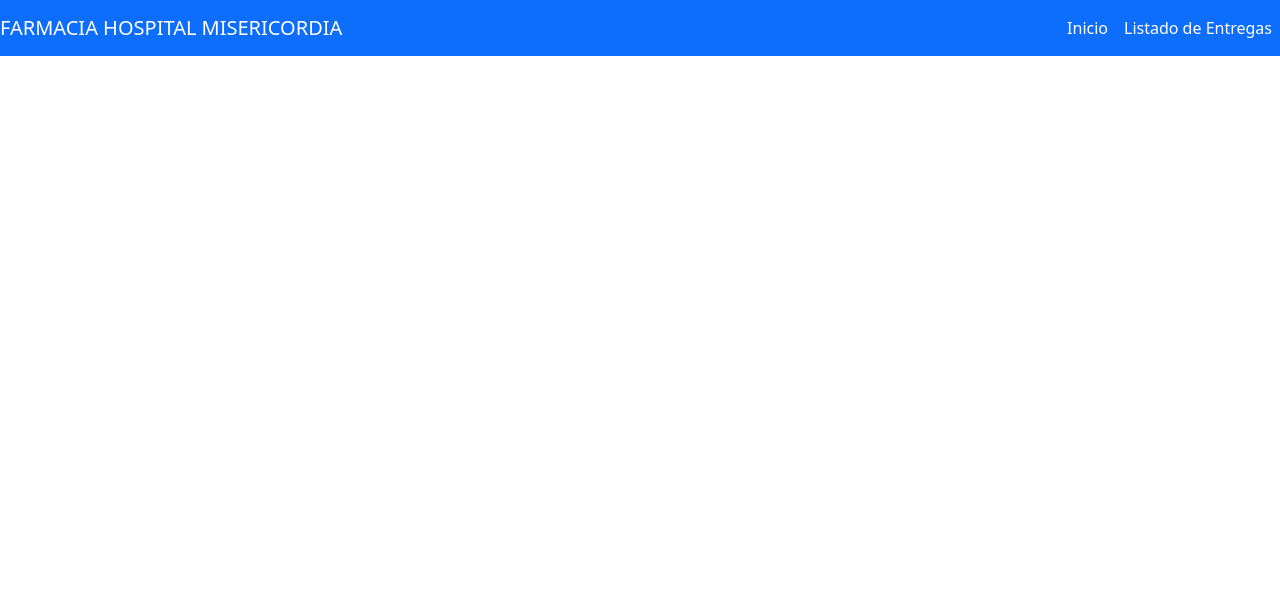
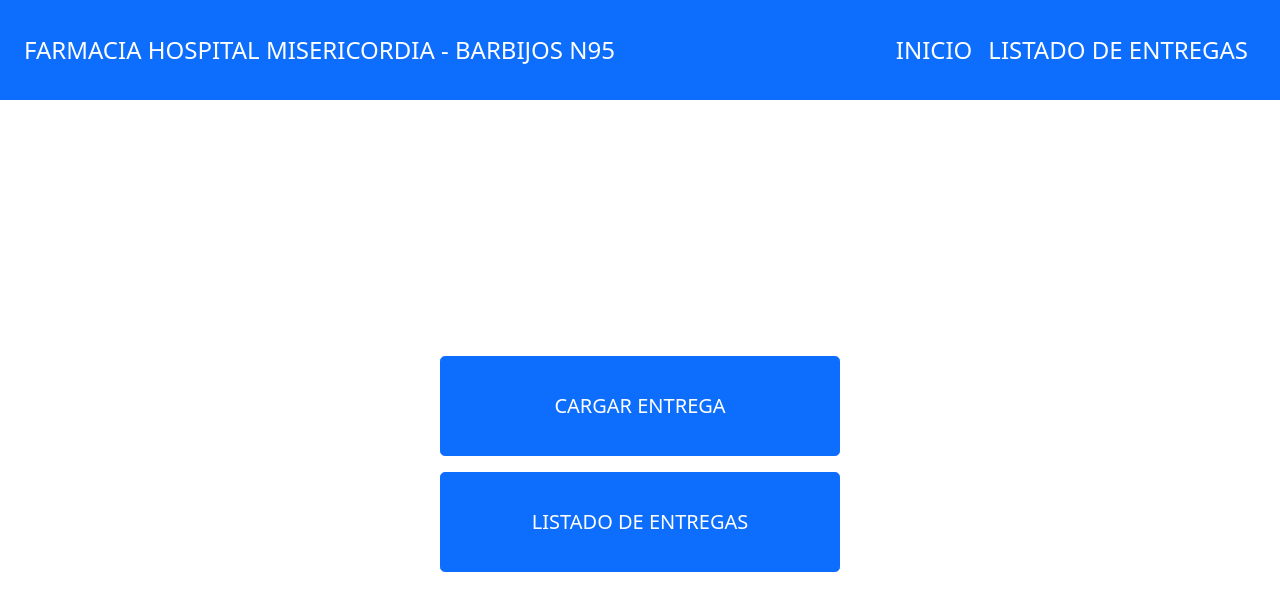
Before and after one commit to ponzi-miranda/BARBIJOS-N95, an Angular app in the folder client/: page / in a window 1280 px wide. Shown: the top 610 px of the page. Built offline with nearby package versions, Linux system fonts and the light colour scheme.

Commit message:
Pagina de Inicio

```diff
--- a/client/src/app/app.component.html
+++ b/client/src/app/app.component.html
@@ -1 +1,13 @@
 <app-navigation></app-navigation>
+<div class="container">
+  <div class="row">
+    <div class="col-12">
+      <div class="row pt-3 buttons">
+        <button type="submit" class="btn btn-primary btn-lg btn-block">CARGAR ENTREGA</button>
+      </div>
+      <div class="row pt-3 buttons">
+        <button type="submit" class="btn btn-primary btn-lg btn-block">LISTADO DE ENTREGAS</button>
+      </div>
+    </div>
+  </div>
+</div>
--- a/client/src/app/app.component.scss
+++ b/client/src/app/app.component.scss
@@ -0,0 +1,13 @@
+.container {
+  text-align: center;
+  padding-top: 15rem;
+}
+
+.btn-primary {
+  width: 25rem;
+  height: 5em;
+}
+
+.buttons {
+  justify-content: center;
+}
--- a/client/src/app/components/navigation/navigation.component.html
+++ b/client/src/app/components/navigation/navigation.component.html
@@ -1,5 +1,5 @@
 <nav class="navbar navbar-expand-lg navbar-light bg-primary">
-  <a class="navbar-brand text-white" routerLink="/">FARMACIA HOSPITAL MISERICORDIA</a>
+  <a class="navbar-brand text-white" routerLink="/">FARMACIA HOSPITAL MISERICORDIA - BARBIJOS N95</a>
   <button
     class="navbar-toggler"
     type="button"
@@ -15,11 +15,11 @@
     <ul class="navbar-nav ml-auto">
       <li class="nav-item active">
         <a class="nav-link text-white" routerLink="/games" routerLinkActive="active">
-        <i class="fas fa-gamepad"></i> Inicio</a>
+        <i class="fas fa-gamepad"></i>INICIO</a>
       </li>
       <li class="nav-item">
         <a class="nav-link text-white" routerLink="/games/add" routerLinkActive="active">
-        <i class="fas fa-plus-circle"></i> Listado de Entregas</a>
+        <i class="fas fa-plus-circle"></i>LISTADO DE ENTREGAS</a>
       </li>
     </ul>
   </div>
--- a/client/src/app/components/navigation/navigation.component.scss
+++ b/client/src/app/components/navigation/navigation.component.scss
@@ -1,3 +1,12 @@
+nav {
+  padding: 1em;
+  font-size: 24px;
+}
+
+.navbar-brand {
+  font-size: 24px;
+}
+
 .navbar-collapse {
   justify-content: flex-end;
 }
```
